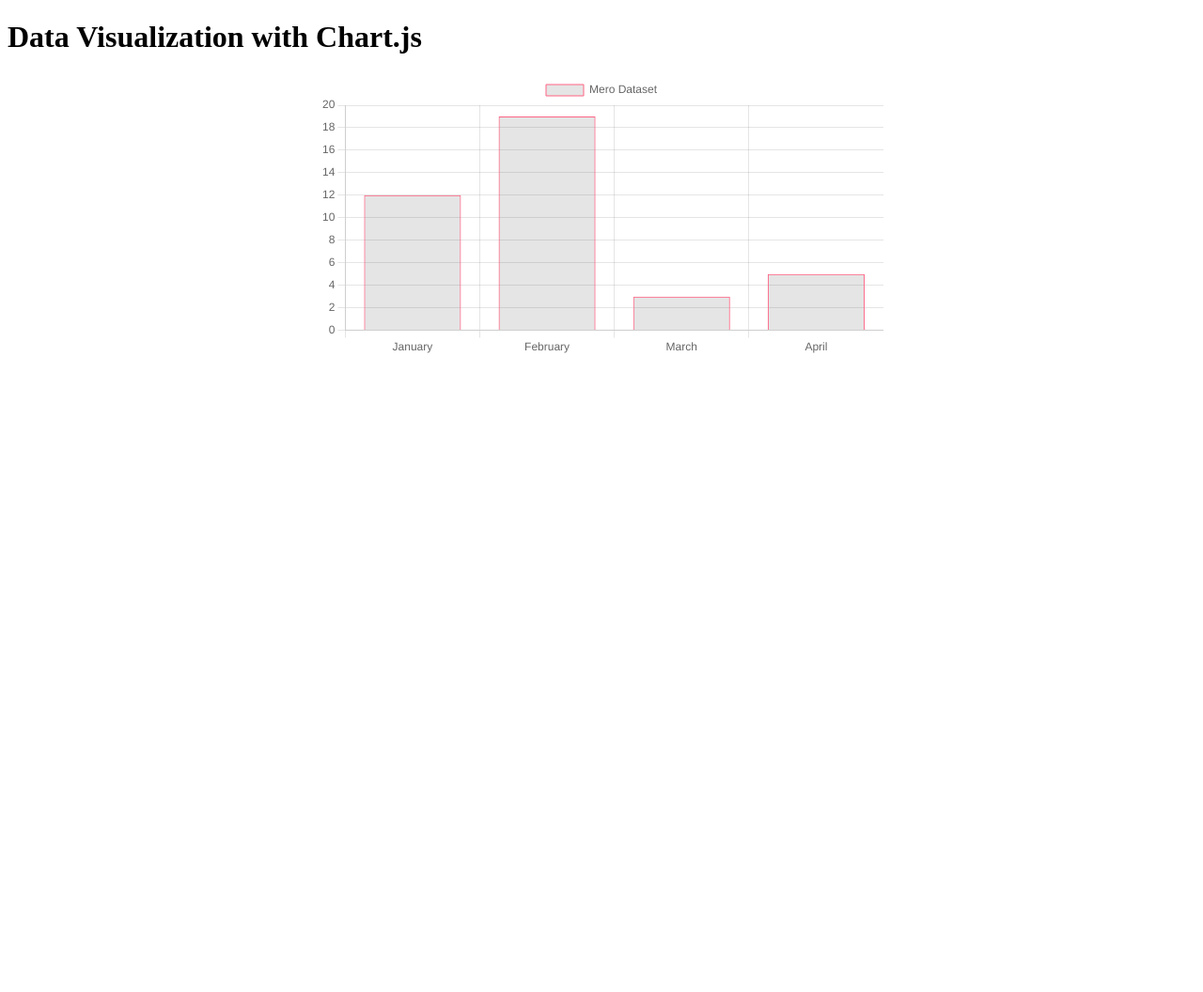
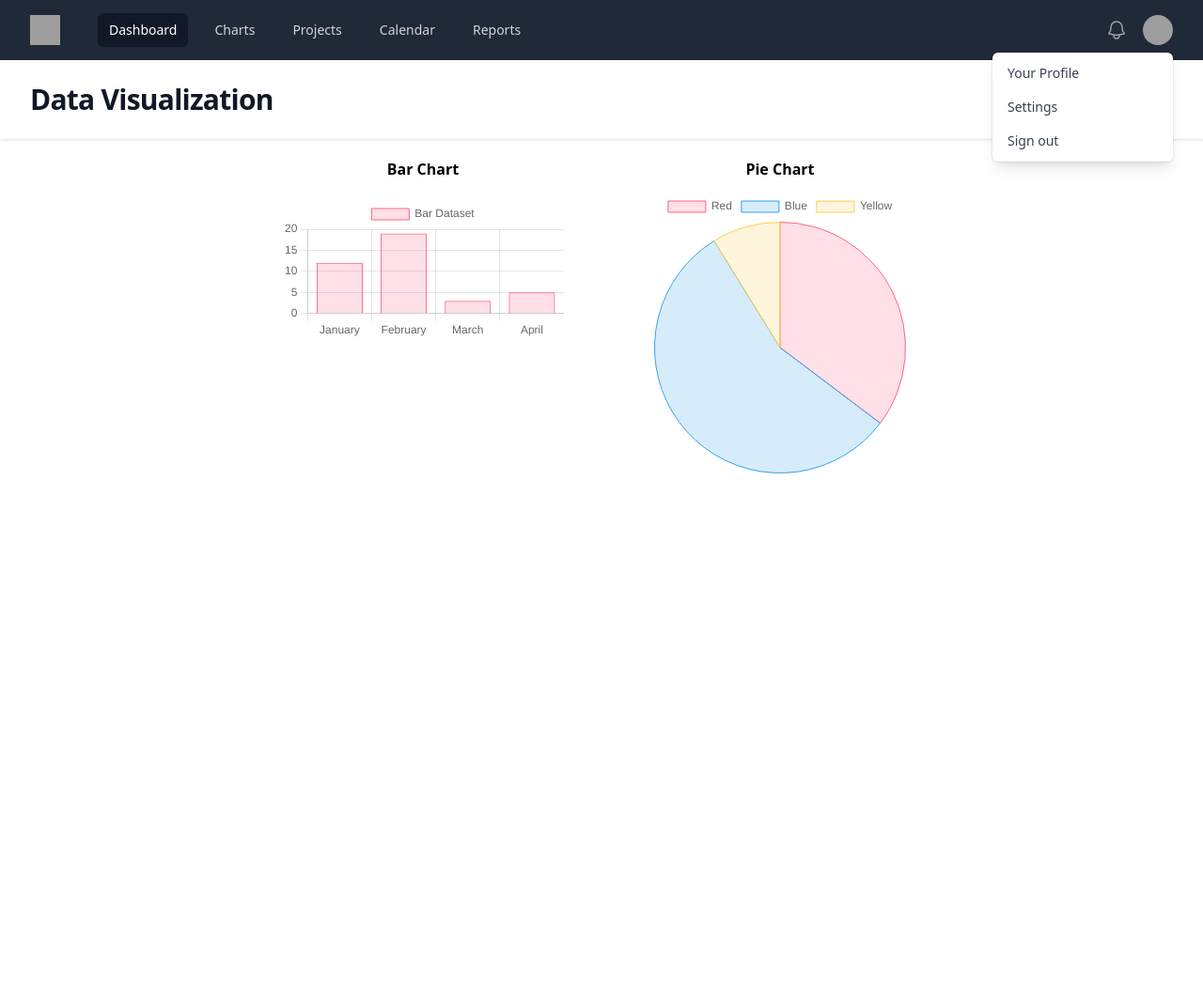
Before and after one commit to tarunshrestha/DjangoDataVisualization, a Django app: page /chart/ in a window 1280 px wide. Shown: the whole page at 94% size. Before the commit the page ends 376 px from the top, so only its background shows below. Run offline with Django 5.2, Linux system fonts and the light colour scheme; some libraries are stand-ins or nearby versions; grey boxes are pictures that could not be loaded.

Commit message:
FEAT: Basic Visualization

```diff
--- a/BasicVisualization/basic/base/urls.py
+++ b/BasicVisualization/basic/base/urls.py
@@ -3,6 +3,6 @@ from django.urls import path
 from .views import *
 
 urlpatterns = [
-    path('', index, name='index'),
+    path('', index, name='home'),
     path('chart/', chart_view, name='chart_view'),  # Add this line
 ]
--- a/BasicVisualization/basic/base/views.py
+++ b/BasicVisualization/basic/base/views.py
@@ -10,8 +10,13 @@ def chart_view(request):
     labels = ['January', 'February', 'March', 'April']
     data = [12, 19, 3, 5]
 
+    pie_labels = ['Red', 'Blue', 'Yellow']
+    pie_data = [12, 19, 3]
+
     # Pass data to the template
     return render(request, 'chart_page.html', {
         'labels': labels,
-        'data': data
+        'data': data,
+        'pie_labels': pie_labels,
+        'pie_data': pie_data,
     })
--- /dev/null
+++ b/BasicVisualization/basic/templates/base.html
@@ -0,0 +1,23 @@
+{% load static %}
+<html lang="en">
+<head>
+    <meta charset="UTF-8">
+    <meta name="viewport"
+          content="width=device-width, user-scalable=no, initial-scale=1.0, maximum-scale=1.0, minimum-scale=1.0">
+    <meta http-equiv="X-UA-Compatible" content="ie=edge">
+    <title>Visualization</title>
+
+    <script src="https://cdn.jsdelivr.net/npm/chart.js"></script>
+    <script src="https://cdn.tailwindcss.com"></script>
+</head>
+
+<body>
+{% include 'header.html'%}
+
+{% block content %}
+
+{% endblock %}
+<br>
+{% include 'footer.html'%}
+</body>
+</html>
--- a/BasicVisualization/basic/templates/chart_page.html
+++ b/BasicVisualization/basic/templates/chart_page.html
@@ -1,30 +1,44 @@
-<!DOCTYPE html>
-<html lang="en">
-<head>
-    <meta charset="UTF-8">
-    <meta name="viewport" content="width=device-width, initial-scale=1.0">
-    <title>Chart.js in Django</title>
-    <script src="https://cdn.jsdelivr.net/npm/chart.js"></script>
-</head>
-<body>
-    <h1>Data Visualization with Chart.js</h1>
-    <div style="width: 100%; max-width: 600px; margin: 0 auto;">
-    <canvas id="myChart"></canvas>
+{% extends 'base.html'%}
+
+{% block content %}
+ <header class="bg-white shadow">
+    <div class="mx-auto max-w-7xl px-4 py-6 sm:px-6 lg:px-8">
+      <h1 class="text-3xl font-bold tracking-tight text-gray-900">Data Visualization</h1>
+    </div>
+  </header>
+
+<div class="h-[100%] w-full flex align-center justify-center gap-[10vh] mt-5">
+    <!-- Bar Chart -->
+    <div>
+        <h3 class="text-center mb-5 font-bold">Bar Chart</h3>
+        <canvas id="myBarChart"></canvas>
+    </div>
+
+    <!-- Pie Chart -->
+    <div>
+        <h3 class="text-center mb-3 font-bold">Pie Chart</h3>
+        <canvas id="myPieChart"></canvas>
+    </div>
+
+</div>
 
 <script>
-        var ctx = document.getElementById('myChart').getContext('2d');
-        var myChart = new Chart(ctx, {
-            type: 'bar',  // Type of chart (e.g., 'bar', 'line', 'pie', etc.)
+    // Bar Chart
+    var ctxBar = document.getElementById('myBarChart').getContext('2d');
+    var myBarChart = new Chart(ctxBar, {
+        type: 'bar',  // Bar chart type
         data: {
             labels: {{ labels|safe }},  // Inject labels from Django view
             datasets: [{
-                    label: 'Mero Dataset',
+                label: 'Bar Dataset',
                 data: {{ data|safe }},  // Inject data from Django view
                 borderColor: 'rgba(255, 99, 132, 1)',
+                backgroundColor: 'rgba(255, 99, 132, 0.2)',
                 borderWidth: 1
             }]
         },
         options: {
+            responsive: true,
             scales: {
                 y: {
                     beginAtZero: true
@@ -32,7 +46,24 @@
             }
         }
     });
+
+    // Pie Chart
+    var ctxPie = document.getElementById('myPieChart').getContext('2d');
+    var myPieChart = new Chart(ctxPie, {
+        type: 'pie',  // Pie chart type
+        data: {
+            labels: {{ pie_labels|safe }},  // Inject pie chart labels from Django view
+            datasets: [{
+                label: 'Pie Dataset',
+                data: {{ pie_data|safe }},  // Inject pie chart data from Django view
+                backgroundColor: ['rgba(255, 99, 132, 0.2)', 'rgba(54, 162, 235, 0.2)', 'rgba(255, 206, 86, 0.2)'],  // Example colors
+                borderColor: ['rgba(255, 99, 132, 1)', 'rgba(54, 162, 235, 1)', 'rgba(255, 206, 86, 1)'],
+                borderWidth: 1
+            }]
+        },
+        options: {
+            responsive: true
+        }
+    });
 </script>
-      </div>
-</body>
-</html>
+{% endblock %}
--- /dev/null
+++ b/BasicVisualization/basic/templates/footer.html
@@ -0,0 +1,3 @@
+<footer class="py-5 bg-dark">
+            <div class="container"><p class="m-0 text-center text-white">Copyright &copy; Shrestha 2024</p></div>
+        </footer>
--- /dev/null
+++ b/BasicVisualization/basic/templates/header.html
@@ -0,0 +1,119 @@
+  <nav class="bg-gray-800">
+    <div class="mx-auto max-w-7xl px-4 sm:px-6 lg:px-8">
+      <div class="flex h-16 items-center justify-between">
+        <div class="flex items-center">
+          <div class="shrink-0">
+            <img class="size-8" src="https://tailwindui.com/plus/img/logos/mark.svg?color=indigo&shade=500" alt="Your Company">
+          </div>
+          <div class="hidden md:block">
+            <div class="ml-10 flex items-baseline space-x-4">
+              <!-- Current: "bg-gray-900 text-white", Default: "text-gray-300 hover:bg-gray-700 hover:text-white" -->
+              <a href="{% url 'home' %}" class="rounded-md bg-gray-900 px-3 py-2 text-sm font-medium text-white" aria-current="page">Dashboard</a>
+              <a href="{% url 'chart_view' %}" class="rounded-md px-3 py-2 text-sm font-medium text-gray-300 hover:bg-gray-700 hover:text-white">Charts</a>
+              <a href="#" class="rounded-md px-3 py-2 text-sm font-medium text-gray-300 hover:bg-gray-700 hover:text-white">Projects</a>
+              <a href="#" class="rounded-md px-3 py-2 text-sm font-medium text-gray-300 hover:bg-gray-700 hover:text-white">Calendar</a>
+              <a href="#" class="rounded-md px-3 py-2 text-sm font-medium text-gray-300 hover:bg-gray-700 hover:text-white">Reports</a>
+            </div>
+          </div>
+        </div>
+        <div class="hidden md:block">
+          <div class="ml-4 flex items-center md:ml-6">
+            <button type="button" class="relative rounded-full bg-gray-800 p-1 text-gray-400 hover:text-white focus:outline-none focus:ring-2 focus:ring-white focus:ring-offset-2 focus:ring-offset-gray-800">
+              <span class="absolute -inset-1.5"></span>
+              <span class="sr-only">View notifications</span>
+              <svg class="size-6" fill="none" viewBox="0 0 24 24" stroke-width="1.5" stroke="currentColor" aria-hidden="true" data-slot="icon">
+                <path stroke-linecap="round" stroke-linejoin="round" d="M14.857 17.082a23.848 23.848 0 0 0 5.454-1.31A8.967 8.967 0 0 1 18 9.75V9A6 6 0 0 0 6 9v.75a8.967 8.967 0 0 1-2.312 6.022c1.733.64 3.56 1.085 5.455 1.31m5.714 0a24.255 24.255 0 0 1-5.714 0m5.714 0a3 3 0 1 1-5.714 0" />
+              </svg>
+            </button>
+
+            <!-- Profile dropdown -->
+            <div class="relative ml-3">
+              <div>
+                <button type="button" class="relative flex max-w-xs items-center rounded-full bg-gray-800 text-sm focus:outline-none focus:ring-2 focus:ring-white focus:ring-offset-2 focus:ring-offset-gray-800" id="user-menu-button" aria-expanded="false" aria-haspopup="true">
+                  <span class="absolute -inset-1.5"></span>
+                  <span class="sr-only">Open user menu</span>
+                  <img class="size-8 rounded-full" src="https://images.unsplash.com/photo-1472099645785-5658abf4ff4e?ixlib=rb-1.2.1&ixid=eyJhcHBfaWQiOjEyMDd9&auto=format&fit=facearea&facepad=2&w=256&h=256&q=80" alt="">
+                </button>
+              </div>
+
+              <!--
+                Dropdown menu, show/hide based on menu state.
+
+                Entering: "transition ease-out duration-100"
+                  From: "transform opacity-0 scale-95"
+                  To: "transform opacity-100 scale-100"
+                Leaving: "transition ease-in duration-75"
+                  From: "transform opacity-100 scale-100"
+                  To: "transform opacity-0 scale-95"
+              -->
+              <div class="absolute right-0 z-10 mt-2 w-48 origin-top-right rounded-md bg-white py-1 shadow-lg ring-1 ring-black/5 focus:outline-none" role="menu" aria-orientation="vertical" aria-labelledby="user-menu-button" tabindex="-1">
+                <!-- Active: "bg-gray-100 outline-none", Not Active: "" -->
+                <a href="#" class="block px-4 py-2 text-sm text-gray-700" role="menuitem" tabindex="-1" id="user-menu-item-0">Your Profile</a>
+                <a href="#" class="block px-4 py-2 text-sm text-gray-700" role="menuitem" tabindex="-1" id="user-menu-item-1">Settings</a>
+                <a href="#" class="block px-4 py-2 text-sm text-gray-700" role="menuitem" tabindex="-1" id="user-menu-item-2">Sign out</a>
+              </div>
+            </div>
+          </div>
+        </div>
+        <div class="-mr-2 flex md:hidden">
+          <!-- Mobile menu button -->
+          <button type="button" class="relative inline-flex items-center justify-center rounded-md bg-gray-800 p-2 text-gray-400 hover:bg-gray-700 hover:text-white focus:outline-none focus:ring-2 focus:ring-white focus:ring-offset-2 focus:ring-offset-gray-800" aria-controls="mobile-menu" aria-expanded="false">
+            <span class="absolute -inset-0.5"></span>
+            <span class="sr-only">Open main menu</span>
+            <!-- Menu open: "hidden", Menu closed: "block" -->
+            <svg class="block size-6" fill="none" viewBox="0 0 24 24" stroke-width="1.5" stroke="currentColor" aria-hidden="true" data-slot="icon">
+              <path stroke-linecap="round" stroke-linejoin="round" d="M3.75 6.75h16.5M3.75 12h16.5m-16.5 5.25h16.5" />
+            </svg>
+            <!-- Menu open: "block", Menu closed: "hidden" -->
+            <svg class="hidden size-6" fill="none" viewBox="0 0 24 24" stroke-width="1.5" stroke="currentColor" aria-hidden="true" data-slot="icon">
+              <path stroke-linecap="round" stroke-linejoin="round" d="M6 18 18 6M6 6l12 12" />
+            </svg>
+          </button>
+        </div>
+      </div>
+    </div>
+
+    <!-- Mobile menu, show/hide based on menu state. -->
+    <div class="md:hidden" id="mobile-menu">
+      <div class="space-y-1 px-2 pb-3 pt-2 sm:px-3">
+        <!-- Current: "bg-gray-900 text-white", Default: "text-gray-300 hover:bg-gray-700 hover:text-white" -->
+        <a href="#" class="block rounded-md bg-gray-900 px-3 py-2 text-base font-medium text-white" aria-current="page">Dashboard</a>
+        <a href="#" class="block rounded-md px-3 py-2 text-base font-medium text-gray-300 hover:bg-gray-700 hover:text-white">Team</a>
+        <a href="#" class="block rounded-md px-3 py-2 text-base font-medium text-gray-300 hover:bg-gray-700 hover:text-white">Projects</a>
+        <a href="#" class="block rounded-md px-3 py-2 text-base font-medium text-gray-300 hover:bg-gray-700 hover:text-white">Calendar</a>
+        <a href="#" class="block rounded-md px-3 py-2 text-base font-medium text-gray-300 hover:bg-gray-700 hover:text-white">Reports</a>
+      </div>
+      <div class="border-t border-gray-700 pb-3 pt-4">
+        <div class="flex items-center px-5">
+          <div class="shrink-0">
+            <img class="size-10 rounded-full" src="https://images.unsplash.com/photo-1472099645785-5658abf4ff4e?ixlib=rb-1.2.1&ixid=eyJhcHBfaWQiOjEyMDd9&auto=format&fit=facearea&facepad=2&w=256&h=256&q=80" alt="">
+          </div>
+          <div class="ml-3">
+            <div class="text-base/5 font-medium text-white">Tom Cook</div>
+            <div class="text-sm font-medium text-gray-400">tom@example.com</div>
+          </div>
+          <button type="button" class="relative ml-auto shrink-0 rounded-full bg-gray-800 p-1 text-gray-400 hover:text-white focus:outline-none focus:ring-2 focus:ring-white focus:ring-offset-2 focus:ring-offset-gray-800">
+            <span class="absolute -inset-1.5"></span>
+            <span class="sr-only">View notifications</span>
+            <svg class="size-6" fill="none" viewBox="0 0 24 24" stroke-width="1.5" stroke="currentColor" aria-hidden="true" data-slot="icon">
+              <path stroke-linecap="round" stroke-linejoin="round" d="M14.857 17.082a23.848 23.848 0 0 0 5.454-1.31A8.967 8.967 0 0 1 18 9.75V9A6 6 0 0 0 6 9v.75a8.967 8.967 0 0 1-2.312 6.022c1.733.64 3.56 1.085 5.455 1.31m5.714 0a24.255 24.255 0 0 1-5.714 0m5.714 0a3 3 0 1 1-5.714 0" />
+            </svg>
+          </button>
+        </div>
+        <div class="mt-3 space-y-1 px-2">
+          <a href="#" class="block rounded-md px-3 py-2 text-base font-medium text-gray-400 hover:bg-gray-700 hover:text-white">Your Profile</a>
+          <a href="#" class="block rounded-md px-3 py-2 text-base font-medium text-gray-400 hover:bg-gray-700 hover:text-white">Settings</a>
+          <a href="#" class="block rounded-md px-3 py-2 text-base font-medium text-gray-400 hover:bg-gray-700 hover:text-white">Sign out</a>
+        </div>
+      </div>
+    </div>
+  </nav>
+
+<script>
+  const menuButton = document.querySelector('[aria-controls="mobile-menu"]');
+  const mobileMenu = document.getElementById('mobile-menu');
+
+  menuButton.addEventListener('click', () => {
+    mobileMenu.classList.toggle('hidden');
+  });
+</script>
```
Also changed, not shown: BasicVisualization/basic/templates/index.html (+8 -11 lines), BasicVisualization/basic/templates/sidebar.html (added, +53 -0 lines). Lines whose indentation alone changed are shown as unchanged.
